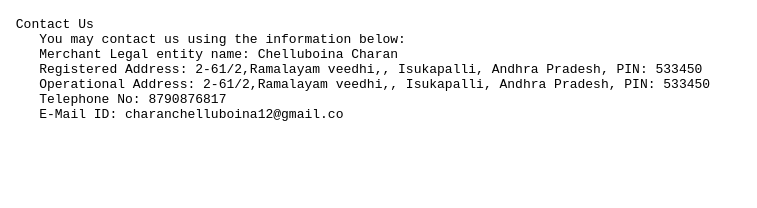
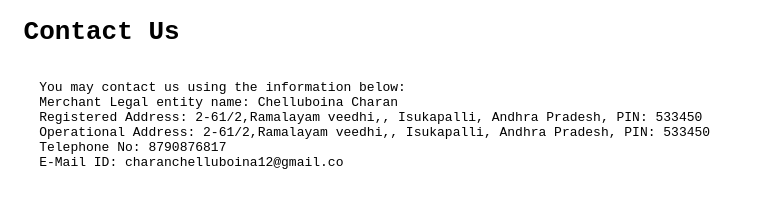
Before and after one commit to Charan731/contact, a plain HTML site: page index.html in a window 1280 px wide. Shown: the whole page, without its empty margins (0-757 px from the left). Drawn offline with Linux system fonts and the light colour scheme.

Commit message:
Update index.html

```diff
--- a/index.html
+++ b/index.html
@@ -6,7 +6,7 @@
     <title>Document</title>
 </head>
 <body>
-   <pre><h1></h1> Contact Us</h1>
+   <pre><h1> Contact Us</h1>
     You may contact us using the information below:
     Merchant Legal entity name: Chelluboina Charan
     Registered Address: 2-61/2,Ramalayam veedhi,, Isukapalli, Andhra Pradesh, PIN: 533450
```
